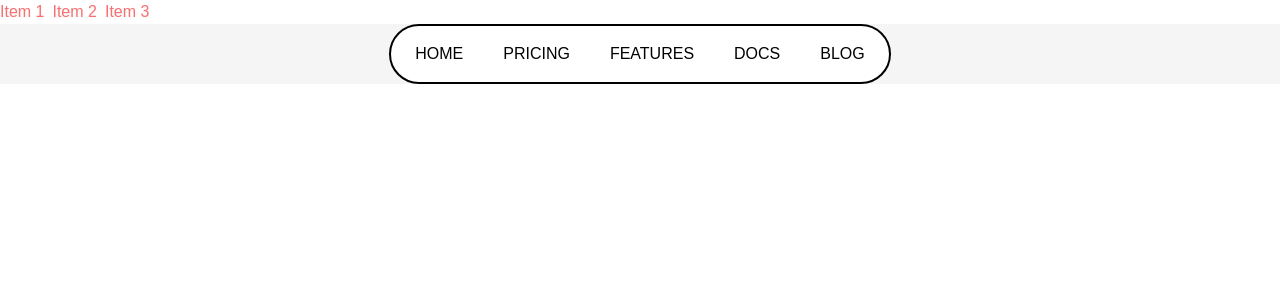
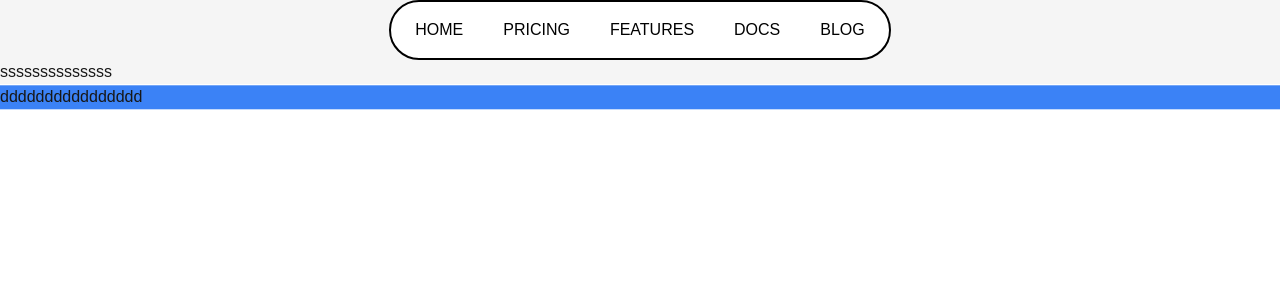
Before and after one commit to sikaiwei/launch-pool, a Next.js app: page / in a window 1280 px wide. Shown: the top 300 px of the page. Built offline with nearby package versions, Linux system fonts and the light colour scheme.

Commit message:
上下动画

```diff
--- a/app/page.tsx
+++ b/app/page.tsx
@@ -1,10 +1,12 @@
 // import Image from "next/image";
 import Page2 from "../pages/page2";
+import Motionup from "../pages/motion";
 
 export default function Home() {
   return (
     <div>
       <Page2 />
+      <Motionup />
     </div>
   );
 }
--- /dev/null
+++ b/pages/motion.jsx
@@ -0,0 +1,43 @@
+"use client";
+import React, { useState, useRef } from "react";
+import { easeInOut, motion } from "motion/react";
+
+export default function Motionup() {
+  const animation = {
+    y: [-5, 5, -5], // 设置y轴方向的移动范围，从 - 10px到10px
+    // x: [-10, 10, -10], // 设置y轴方向的移动范围，从 - 10px到10px
+    transition: {
+      repeat: Infinity, // 让动画来回循环（yoyo效果），Infinity表示无限循环
+      duration: 8, // 每个动画周期的时长为4秒
+      ease: "linear", // 动画的缓动效果为线性
+    },
+  };
+  return (
+    <>
+      <motion.div
+        className="grid
+      bg-neutral-100"
+        initial={{
+          x: [0, 100, 0],
+          opacity: 1,
+          // scale: 0.9
+        }}
+        animate={{ opacity: 1, scale: 1 }}
+        transition={{
+          duration: 2,
+          delay: 0.5,
+          // ease: [0, 0.71, 0.2, 1.01],
+          ease: ["easeIn", "easeOut"],
+          // repeat: Infinity,
+        }}
+      >
+        ssssssssssssss
+      </motion.div>
+
+      <motion.div
+        animate={animation}
+        className="w-50 h-50 bg-blue-500"
+      >dddddddddddddddd</motion.div>
+    </>
+  );
+}
--- a/pages/page2.jsx
+++ b/pages/page2.jsx
@@ -5,11 +5,11 @@ import { motion } from "motion/react";
 export default function Page2() {
   return (
     <div>
-      <div className="flex space-x-2  text-red-400 drop-shadow-sm  ">
+      {/* <div className="flex space-x-2  text-red-400 drop-shadow-sm  ">
         <p className="  ">Item 1</p>
         <div>Item 2</div>
         <div>Item 3</div>
-      </div>
+      </div> */}
       {/* <input type="text" class="border border-green-500" /> */}
       <div
         className="grid  place-content-center
```
Also changed, not shown: 1 other file (tests, documents, lock files or other folders).
